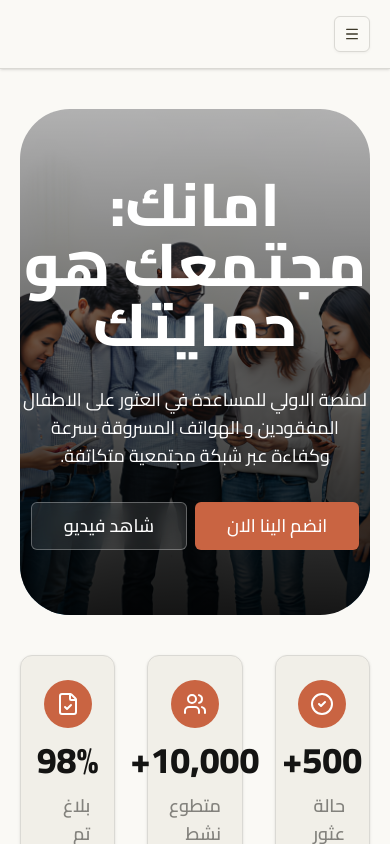
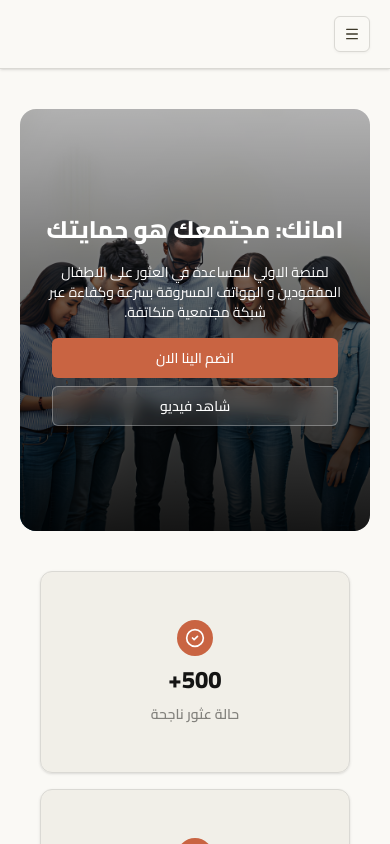
Before and after one commit to Amanak-dev/Amanak, a Next.js app: page / in a window 390 px wide. Shown: the top 844 px of the page. Built offline with nearby package versions, Linux system fonts and the light colour scheme.

Commit message:
update Hero and status section responsive

```diff
--- a/src/components/shared/Home/Hero.tsx
+++ b/src/components/shared/Home/Hero.tsx
@@ -3,7 +3,7 @@ import Image from "next/image";
 
 export default function Hero() {
   return (
-    <header className="relative h-[60vh] w-full bg-linear-to-t from-black/90 to-black/30 rounded-[50px] overflow-hidden flex flex-col justify-center items-center text-white gap-8 group">
+    <header className="relative h-[50vh] sm:h-[55vh] md:h-[60vh] w-full bg-linear-to-t from-black/90 to-black/30 rounded-2xl sm:rounded-3xl md:rounded-[50px] overflow-hidden flex flex-col justify-center items-center text-white gap-4 sm:gap-6 md:gap-8 group px-4 sm:px-6">
       <Image
         src={"/home/hero.png"}
         alt="people image"
@@ -24,9 +24,9 @@ export default function Hero() {
 
 function HeroDetails() {
   return (
-    <div className="flex flex-col justify-center items-center gap-8 text-center">
-      <h1 className="font-extrabold text-6xl">امانك: مجتمعك هو حمايتك</h1>
-      <p className="max-w-lg text-lg">
+    <div className="flex flex-col justify-center items-center gap-4 sm:gap-6 md:gap-8 text-center">
+      <h1 className="font-extrabold text-2xl sm:text-4xl md:text-5xl lg:text-6xl">امانك: مجتمعك هو حمايتك</h1>
+      <p className="max-w-lg text-sm sm:text-base md:text-lg px-2">
         لمنصة الاولي للمساعدة في العثور على الاطفال المفقودين و الهواتف المسروقة
         بسرعة وكفاءة عبر شبكة مجتمعية متكاتفة.
       </p>
@@ -36,11 +36,11 @@ function HeroDetails() {
 
 function ActionButtons() {
   return (
-    <div className="flex gap-2">
-      <Button size={"xl"}>انضم الينا الان</Button>
+    <div className="flex flex-col sm:flex-row gap-2 sm:gap-3 w-full sm:w-auto px-4 sm:px-0">
+      <Button size={"lg"} className="w-full sm:w-auto md:text-base lg:text-lg">انضم الينا الان</Button>
       <Button
-        size={"xl"}
-        className="bg-white/10 hover:bg-white/20 backdrop-blur-sm border border-white/30 text-white transition-all"
+        size={"lg"}
+        className="w-full sm:w-auto bg-white/10 hover:bg-white/20 backdrop-blur-sm border border-white/30 text-white transition-all md:text-base lg:text-lg"
       >
         شاهد فيديو
       </Button>
--- a/src/components/shared/Home/Status.tsx
+++ b/src/components/shared/Home/Status.tsx
@@ -22,26 +22,28 @@ const stats = [
 
 export default function Status() {
   return (
-    <section className="grid grid-cols-3 gap-8">
+    <section className="container">
+      <div className="grid grid-cols-1 sm:grid-cols-2 lg:grid-cols-3 gap-4 sm:gap-6 md:gap-8">
         {stats.map((stat, index) => {
           const Icon = stat.icon;
 
           return (
-          <Card key={index} className="max-w-sm bg-secondary/50">
-            <CardContent className="flex flex-col items-center justify-center gap-3">
-              <span className="bg-primary p-3 text-white rounded-full">
-                <Icon />
+            <Card key={index} className="w-full bg-secondary/50">
+              <CardContent className="flex flex-col items-center justify-center gap-2 sm:gap-3 py-6 sm:py-8">
+                <span className="bg-primary p-2 sm:p-3 text-white rounded-full">
+                  <Icon className="w-5 h-5 sm:w-6 sm:h-6" />
                 </span>
 
-              <span className="font-extrabold text-4xl">{stat.value}</span>
+                <span className="font-extrabold text-2xl sm:text-3xl md:text-4xl">{stat.value}</span>
 
-              <p className="text-muted-foreground text-lg font-semibold">
+                <p className="text-muted-foreground text-sm sm:text-base md:text-lg font-semibold text-center">
                   {stat.label}
                 </p>
               </CardContent>
             </Card>
           );
         })}
+      </div>
     </section>
   );
 }
```
Lines whose indentation alone changed are shown as unchanged.
